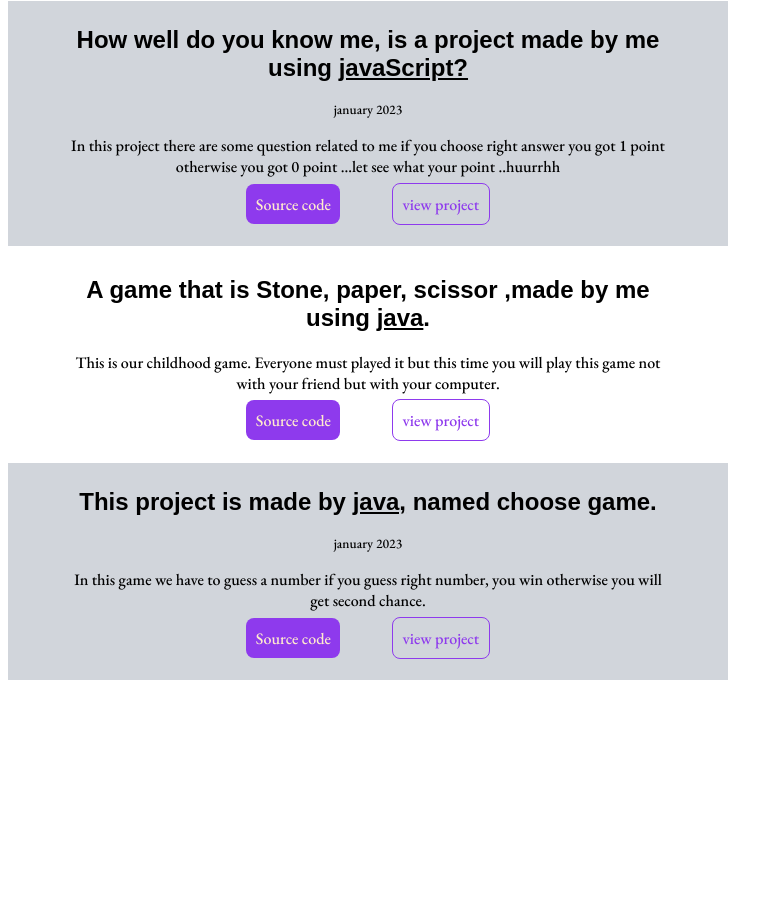
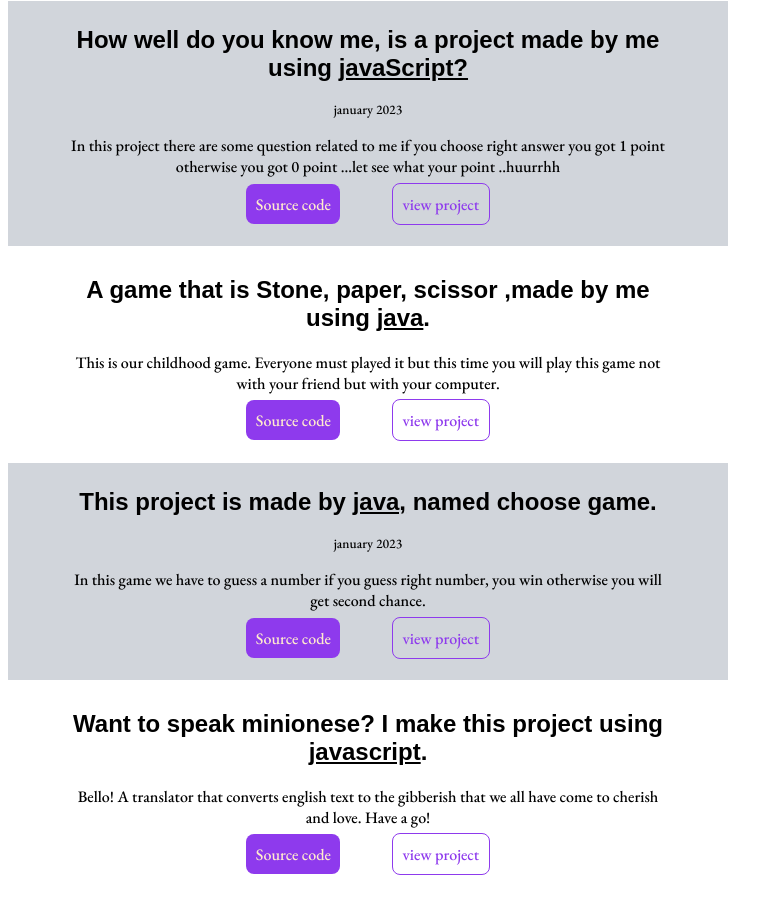
Before and after one commit to chaitali99-kumari/neogcamp-lesson-3, a plain HTML site: page project.html in a window 1280 px wide. Shown: the part 186-1091 px from the top of the page, without its empty margins (0-783 px from the left). Before the commit the page ends 874 px from the top, so only its background shows below. Drawn offline with nearby package versions, Linux system fonts and the light colour scheme.

Commit message:
update project

```diff
--- a/project.html
+++ b/project.html
@@ -50,5 +50,13 @@
             <a  class="link link-primary" href="https://replit.com/@chaitaliKumari1/choosegame?embed=1&output=0">view project</a >
         </div>
     </section>
+    <section class="sec">
+        <div class="center-container">
+            <h2 class="h2">Want to speak minionese? I make this project using <span class="under">javascript</span>.</h2>
+            <p>Bello! A translator that converts english text to the gibberish that we all have come to cherish and love. Have a go! </p>
+            <a  class="link link-secondary" href="https://github.com/chaitali99-kumari/banana-speak/blob/main/index.html">Source code</a >
+            <a  class="link link-primary" href="https://minion-translator-chaitali.netlify.app/">view project</a >
+        </div>
+    </section>
 </body>
 </html>
```
